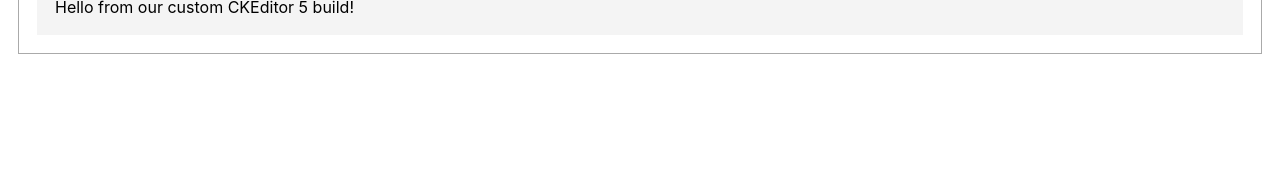
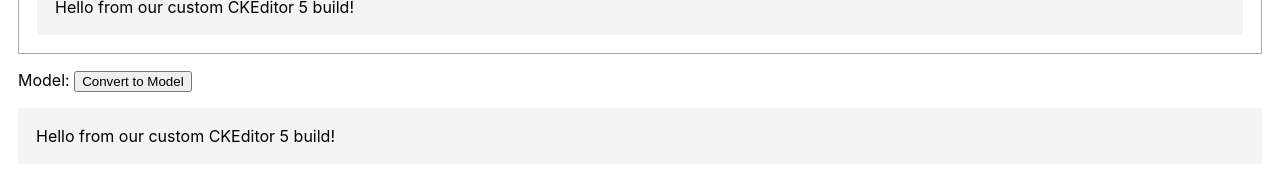
Before and after one commit to infonomic/ckeditor, a React (Create React App) app: page / in a window 1280 px wide. Shown: the part 393-574 px from the top of the page. Built offline with nearby package versions, Linux system fonts and the light colour scheme.

Commit message:
experiments with htmlparser2 and domhandler

```diff
--- a/package.json
+++ b/package.json
@@ -9,6 +9,8 @@
     "@testing-library/jest-dom": "^5.16.1",
     "@testing-library/react": "^12.1.2",
     "@testing-library/user-event": "^13.5.0",
+    "domhandler": "^4.3.0",
+    "htmlparser2": "^7.2.0",
     "is-url": "^1.2.4",
     "react": "^17.0.2",
     "react-dom": "^17.0.2",
--- a/src/App.js
+++ b/src/App.js
@@ -1,9 +1,11 @@
 // https://ckeditor.com/docs/ckeditor5/latest/framework/guides/deep-dive/conversion/custom-element-conversion.html
-import React, { useState } from 'react'
+import React, { useState, useEffect } from 'react'
 import { CKEditor } from '@ckeditor/ckeditor5-react';
 import CustomEditor from '@ckeditor/ckeditor5-build-custom';
 import CKEditorInspector from '@ckeditor/ckeditor5-inspector';
 import './App.css'
+import { Parser } from 'htmlparser2'
+import { DomHandler } from 'domhandler'
 
 /**
  * Helper method to map model to view position
@@ -121,6 +123,7 @@
 
 function App() {
   const [content, setContent] = useState('<div class="data-block"><span class="data-text">Hello from our custom CKEditor 5 build!</span></div>')
+  const [model, setModel] = useState('')
 
   const config = {
     link: {
@@ -137,6 +140,27 @@
       ],
     },
     extraPlugins: [ParagraphConverter, AddClassToAllLinks],
+  }
+
+  const handleEditorChange = (event, editor) => {
+    const data = editor.getData();
+    setContent(data)
+  }
+
+  const handleConvertToModel = (event) => {
+    const handler = new DomHandler((error, dom) => {
+      if (error) {
+          console.error(error)
+      } else {
+          // Parsing completed, do something
+          console.log(dom);
+          // setModel(JSON.stringify(dom, null, 2))
+      }
+    });
+
+    const parser = new Parser(handler);
+    parser.write(content);
+    parser.end();
   }
 
   return (
@@ -156,16 +180,12 @@
               onReady={editor => {
                 CKEditorInspector.attach(editor)
               }}
-              onChange={(event, editor) => {
-                const data = editor.getData();
-                // console.log({ event, editor, data });
-                setContent(data)
-              }}
+              onChange={handleEditorChange}
               onBlur={(event, editor) => {
-                console.log('Blur.', editor);
+                // console.log('Blur.', editor);
               }}
               onFocus={(event, editor) => {
-                console.log('Focus.', editor);
+                // console.log('Focus.', editor);
               }}
             />
           </div>
@@ -176,6 +196,12 @@
           <div dangerouslySetInnerHTML={{__html: content}} />
           </div>
         </div>
+        <div className="model-panel">
+          <p>Model: <button onClick={handleConvertToModel}>Convert to Model</button> </p>
+          <div className="output">
+          <div dangerouslySetInnerHTML={{__html: content}} />
+          </div>
+        </div>
       </main>
     </>
   )
```
Also changed, not shown: 1 other file (tests, documents, lock files or other folders).
